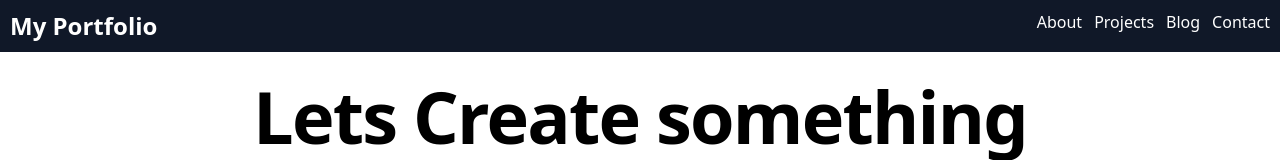
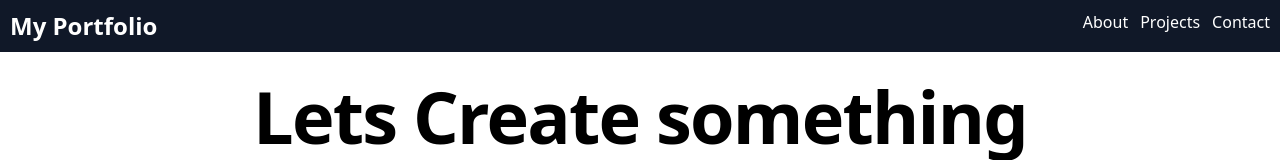
Before and after one commit to Ianmwia/personal-portfolio-react, a React (Vite) app: page / in a window 1280 px wide. Shown: the top 160 px of the page. Built offline with nearby package versions, Linux system fonts and the light colour scheme.

Commit message:
remove the blog page

```diff
--- a/components/Navbar.jsx
+++ b/components/Navbar.jsx
@@ -12,7 +12,6 @@ function Navbar({setCurrentPage}){
                 onClick={()=> setCurrentPage('about')
                 } className='hover:scale-105 transition duration-300 hover:decoration-amber-400 hover:underline'>About</li>
                 <li onClick={()=> setCurrentPage('projects')} className='hover:scale-105 transition duration-300 hover:decoration-amber-400 hover:underline'>Projects</li>
-                <li onClick={()=> setCurrentPage('blog')} className='hover:scale-105 transition duration-300 hover:decoration-amber-400 hover:underline'>Blog</li>
                 <li onClick={()=> setCurrentPage('contact')} className='hover:scale-105 transition duration-300 hover:decoration-amber-400 hover:underline'>Contact</li>
             </ul>
         </nav>
```
